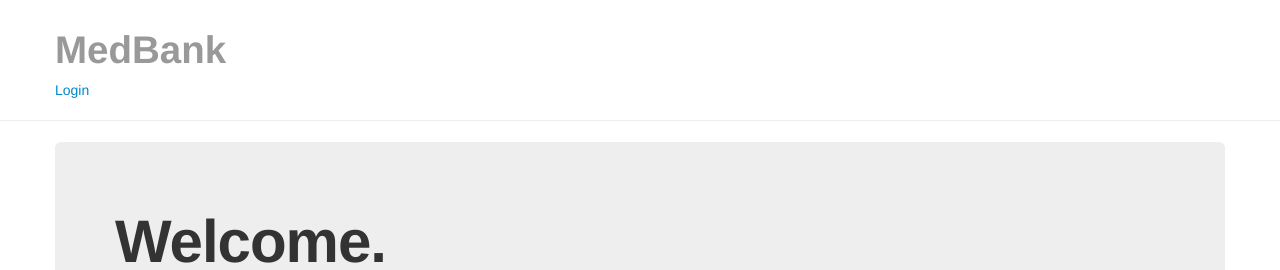
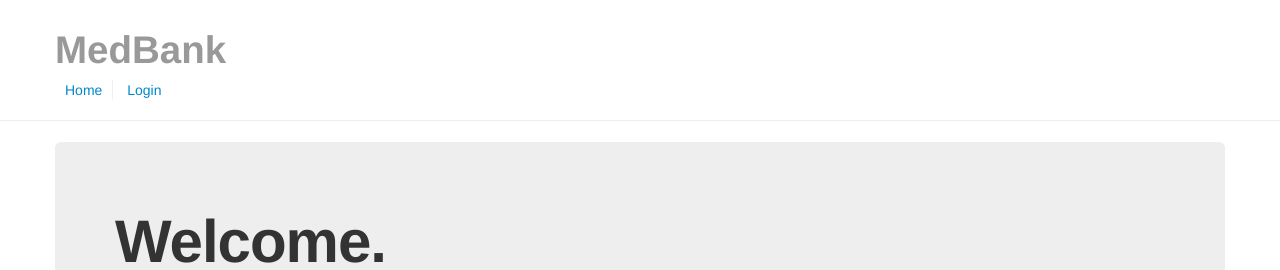
Before and after one commit to McHogardty/MedBank, a Django app: page / in a window 1280 px wide. Shown: the top 270 px of the page. Run offline with Django 3.2, Linux system fonts and the light colour scheme; parts of the project's set-up code (start-up, migrations or seed data) failed here and were passed over.

Commit message:
Fixing up navigation by adding home link

```diff
--- a/medbank/templates/base.html
+++ b/medbank/templates/base.html
@@ -97,11 +97,14 @@
             <h1 class="muted">MedBank</h1>
         </div>
         <div>
+            <span class='actions'>
+            <a class="action" href="{% url 'home' %}">Home</a>
             {% if user.is_anonymous %}
-                <a href="{% url 'login' %}?next={% block loginnext %}{{ next_url|urlencode }}{% endblock loginnext %}">Login</a>
+                <a class="action" href="{% url 'login' %}?next={% block loginnext %}{{ next_url|urlencode }}{% endblock loginnext %}">Login</a>
             {% else %}
-                <span style="border-right:1px solid rgb(240,240,240);padding-right:5px;margin-right:5px;">Welcome, {{ user.username }}</span><a href="{% url 'logout' %}">Logout</a>
+                <span style="border-right:1px solid rgb(240,240,240);padding:0 10px;">Welcome, {{ user.username }}</span><a class='action' href="{% url 'logout' %}">Logout</a>
             {% endif %}
+            </span>
         </div>
     </div>
     <hr>
```
